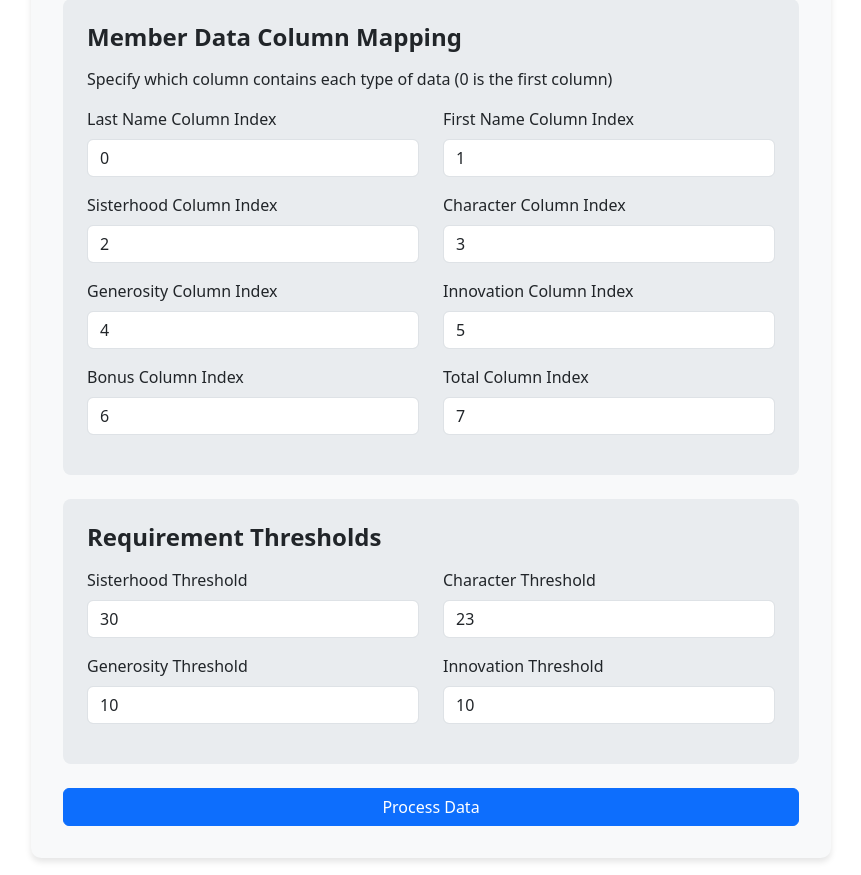
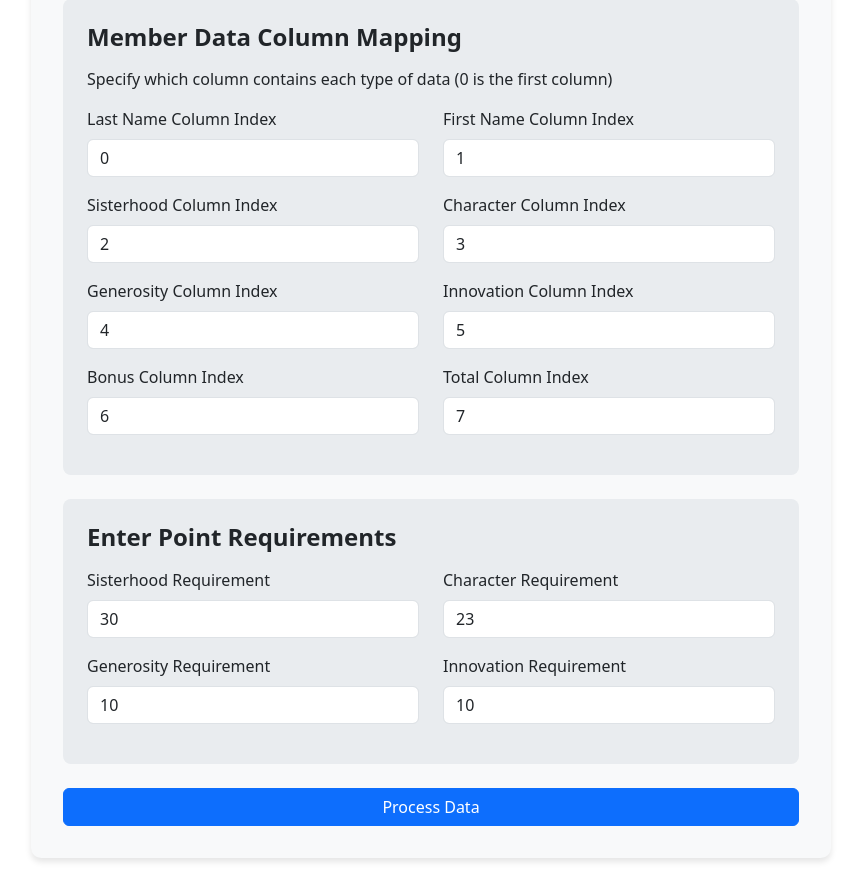
Before and after one commit to sofiabernal5/AlphaPhi-NoGo, a Flask app: page / in a window 1280 px wide. Shown: the part 701-1576 px from the top of the page, without its empty margins (209-1070 px from the left). Run offline with Flask 3, Linux system fonts and the light colour scheme; some libraries are stand-ins or nearby versions.

Commit message:
changed terms

```diff
--- a/templates/index_csv_seniors.html
+++ b/templates/index_csv_seniors.html
@@ -157,18 +157,18 @@
                 </div>
 
                 <div class="requirements-section">
-                    <h4 class="section-title">Requirement Thresholds</h4>
+                    <h4 class="section-title">Enter Point Requirements</h4>
 
                     <div class="row">
                         <div class="col-md-6">
                             <div class="mb-3">
-                                <label for="sisterhood_threshold" class="form-label">Sisterhood Threshold</label>
+                                <label for="sisterhood_threshold" class="form-label">Sisterhood Requirement</label>
                                 <input type="number" class="form-control" id="sisterhood_threshold" name="sisterhood_threshold" value="30" required>
                             </div>
                         </div>
                         <div class="col-md-6">
                             <div class="mb-3">
-                                <label for="character_threshold" class="form-label">Character Threshold</label>
+                                <label for="character_threshold" class="form-label">Character Requirement</label>
                                 <input type="number" class="form-control" id="character_threshold" name="character_threshold" value="23" required>
                             </div>
                         </div>
@@ -177,13 +177,13 @@
                     <div class="row">
                         <div class="col-md-6">
                             <div class="mb-3">
-                                <label for="generosity_threshold" class="form-label">Generosity Threshold</label>
+                                <label for="generosity_threshold" class="form-label">Generosity Requirement</label>
                                 <input type="number" class="form-control" id="generosity_threshold" name="generosity_threshold" value="10" required>
                             </div>
                         </div>
                         <div class="col-md-6">
                             <div class="mb-3">
-                                <label for="innovation_threshold" class="form-label">Innovation Threshold</label>
+                                <label for="innovation_threshold" class="form-label">Innovation Requirement</label>
                                 <input type="number" class="form-control" id="innovation_threshold" name="innovation_threshold" value="10" required>
                             </div>
                         </div>
```
